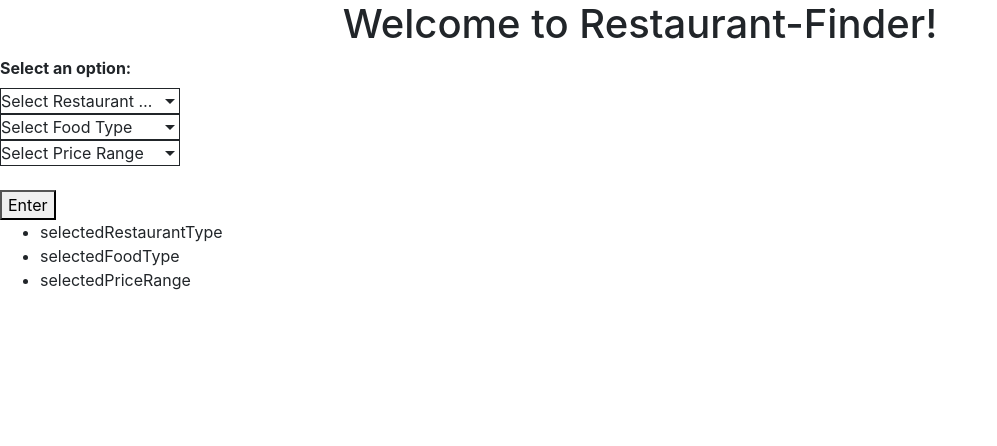
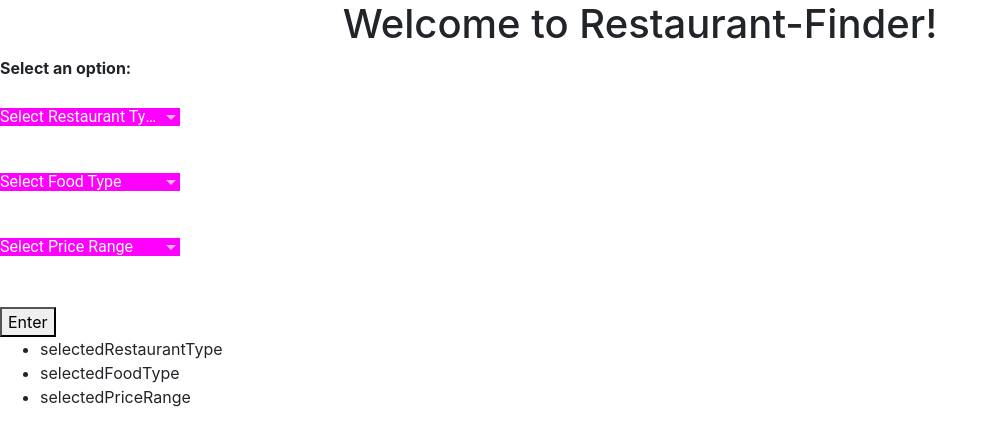
Before and after one commit to benjaminalbertson/Restaurant-Finder, an Angular app in the folder Restaurant-Finder/: page / in a window 1280 px wide. Shown: the top 446 px of the page, without its empty margins (0-997 px from the left). Built offline with nearby package versions, Linux system fonts and the light colour scheme.

Commit message:
fixed the dropdown visual issue, still kinda ugly looking

```diff
--- a/Restaurant-Finder/src/app/search/search.component.css
+++ b/Restaurant-Finder/src/app/search/search.component.css
@@ -1,14 +1,11 @@
 mat-option {
-    background-color: red;
-    border-style: solid;
-    border-width: 1px;
-    width: 250px;
-    height: 50px;
+
 }
 mat-select {
-    border-style: solid;
-    border-width: 1px;
+   color: black;
+   background-color: magenta;
 }
+
 label {
     font-weight: 700;
 }
--- a/Restaurant-Finder/src/app/search/search.component.html
+++ b/Restaurant-Finder/src/app/search/search.component.html
@@ -2,7 +2,7 @@
 <br>
 <div>
 <mat-form-field>
-  <mat-label></mat-label>
+  <mat-label>Restaurant Type:</mat-label>
   <mat-select [(value)]="selectedRestaurantType">
     <mat-option value ="none">Select Restaurant Type</mat-option>
     <mat-option value="bar">Bar</mat-option>
@@ -14,7 +14,7 @@
 
 <div>
   <mat-form-field>
-    <mat-label></mat-label>
+    <mat-label>Food Type:</mat-label>
     <mat-select [(value)]="selectedFoodType">
       <mat-option value ="none">Select Food Type</mat-option>
       <mat-option value="italian">Italian</mat-option>
@@ -26,7 +26,7 @@
 
   <div>
     <mat-form-field>
-      <mat-label></mat-label>
+      <mat-label>Price Range:</mat-label>
       <mat-select [(value)]="selectedPriceRange">
         <mat-option value ="none">Select Price Range</mat-option>
         <mat-option value="cheap">Cheap</mat-option>
--- a/Restaurant-Finder/src/styles.css
+++ b/Restaurant-Finder/src/styles.css
@@ -1 +1,2 @@
 /* You can add global styles to this file, and also import other style files */
+@import '~@angular/material/prebuilt-themes/pink-bluegrey.css';
```
Also changed, not shown: 1 other file (tests, documents, lock files or other folders).
